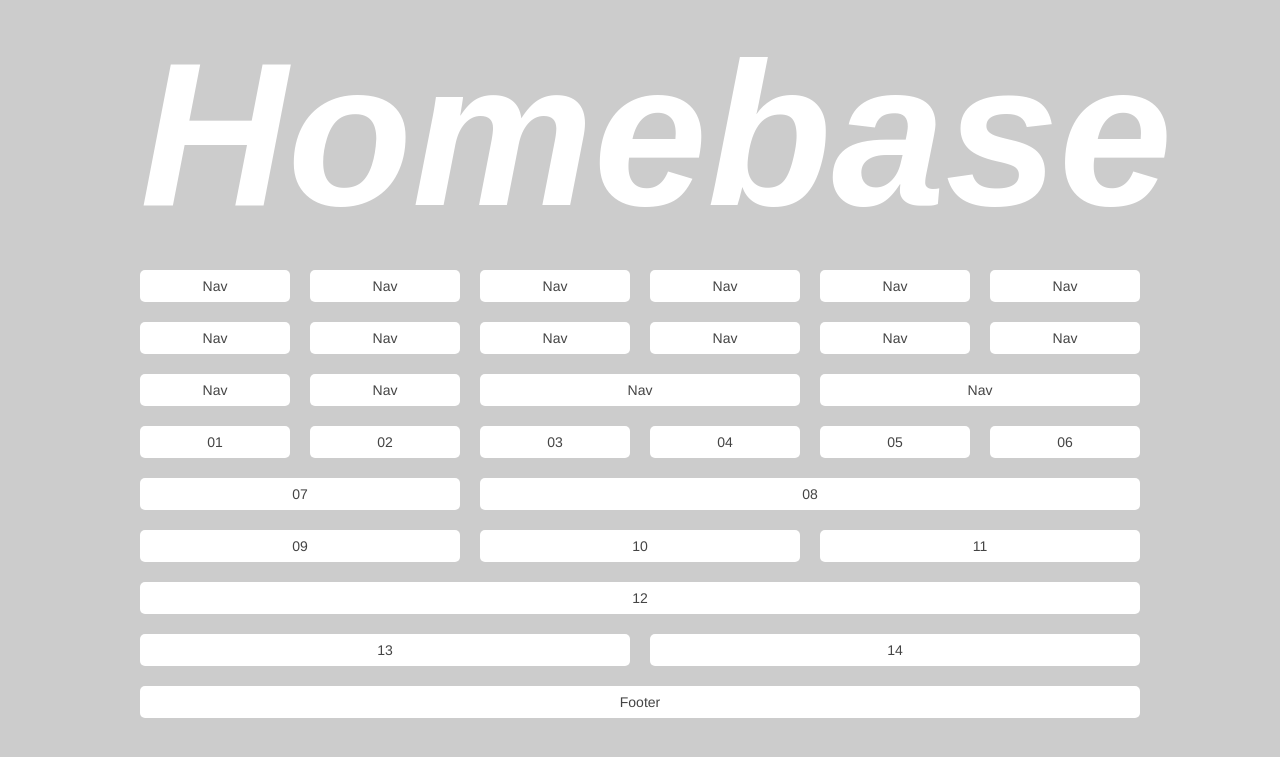
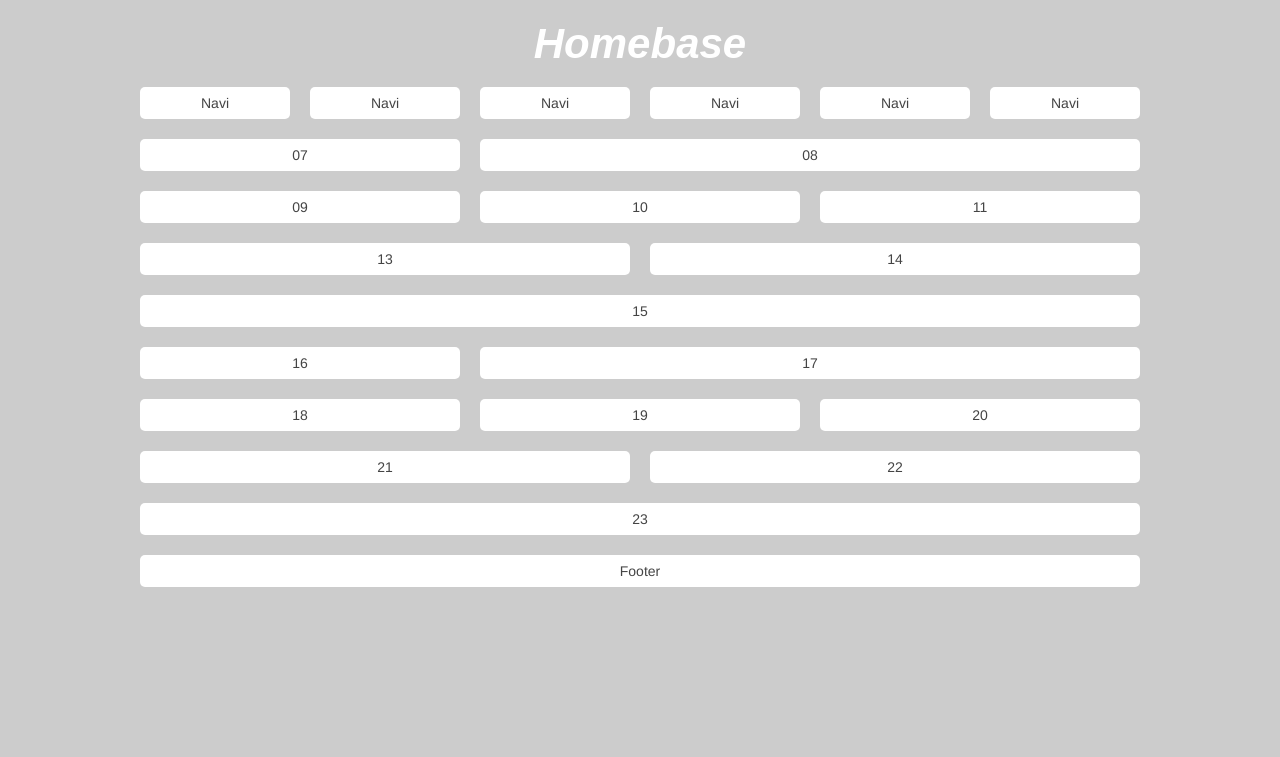
Before and after one commit to xenostar/Homebase, a PHP site: page / in a window 1280 px wide. Shown: the top 757 px of the page. Run offline with PHP 8.4, Linux system fonts and the light colour scheme; some libraries are stand-ins or nearby versions.

Commit message:
Adding a bunch of new files

```diff
--- a/assets/css/homebase.grid.css
+++ b/assets/css/homebase.grid.css
@@ -7,83 +7,53 @@
 /* Content Wrappers
 -----------------------------------------------
 /////////////////////////////////////////////// */
-.wrapper                                      { display:block; margin:0 auto; position:relative; text-align:left; vertical-align:top; }
+.wrapper                                      { margin:0 auto; position:relative; text-align:left; vertical-align:top; }
                                                 /* The .wrapper defines the overall boundary of the site. All content appears inside the .wrapper
                                                    !!! There is usually only one wrapper per page */
 
-.section                                      { display:block; margin:0 auto; position:relative; vertical-align:top; }
+.section                                      { margin:0 auto; position:relative; vertical-align:top; }
                                                 /* The .section defines an area of the site with it's own functionality, i.e.: Header Section, Navi Section, Content Section, Footer Section
                                                    !!! There must be at least one .section per .wrapper */
 
-.section_long                                 { display:block; margin:0; position:relative; padding-left:20px; padding-right:20px; vertical-align:top; }
+.section_long                                 { margin:0; position:relative; padding-left:20px; padding-right:20px; vertical-align:top; }
+                                                /* An optional .section that is always 100% width with 20 pixels of padding on either side*/
+
+.section_full                                 { margin:0; position:relative; vertical-align:top; }
                                                 /* An optional .section that is always 100% width */
 
-.row                                          { display:block; margin:0 auto; position:relative; vertical-align:top; max-width:1000px; }
+.row                                          { margin:0 auto; position:relative; vertical-align:top; max-width:1000px; }
                                                 /* The .row defines a horizontal space in which .col_0X are inserted to organize content.
                                                    !!! There must be at least one .row per .section */
 
-/* Grids
+.row:after                                    { display:block; clear:both; content:"."; font-size:0; height:0; visibility:hidden; }
+                                                /* We apply a clearfix here to stop the floats from messing everything up */
+
+/* Gutterless Grids
 -----------------------------------------------
 /////////////////////////////////////////////// */
-.col_06                                       { float:left; margin:2% 0 0 2%; vertical-align:top; width:100%; }
-.col_04                                       { float:left; margin:2% 0 0 2%; vertical-align:top; width:66%; }
-.col_03                                       { float:left; margin:2% 0 0 2%; vertical-align:top; width:49%; }
-.col_02                                       { float:left; margin:2% 0 0 2%; vertical-align:top; width:32%; }
-.col_01                                       { float:left; margin:2% 0 0 2%; vertical-align:top; width:15%; }
+.gut-none .col_06                             { float:left; margin:0; vertical-align:top; width:100%; }
+.gut-none .col_04                             { float:left; margin:0; vertical-align:top; width:66.666%; }
+.gut-none .col_03                             { float:left; margin:0; vertical-align:top; width:50%; }
+.gut-none .col_02                             { float:left; margin:0; vertical-align:top; width:33.333%; }
+.gut-none .col_01                             { float:left; margin:0; vertical-align:top; width:16.666%; }
 
-/* Nested Grid Widths
+/* Gutter Grids
 -----------------------------------------------
 /////////////////////////////////////////////// */
-.col_06 > .col_03                             { margin:0 0 0 2%; width:49%; }
-.col_04 > .col_02                             { margin:0 0 0 3.030303030303030303030303030303%; width:48.484848484848484848484848484848%; }
-.col_04 > .col_01                             { margin:0 0 0 3.030303030303030303030303030303%; width:22.727272727272727272727272727273%; }
-.col_03 > .col_01                             { margin:0 0 0 4.081632653061224489795918367347%; width:30.612244897959183673469387755102%; }
-.col_02 > .col_01                             { margin:0 0 0 6.25%; width:46.875%; }
+.gut-side .col_06                             { float:left; margin-left:2%; vertical-align:top; width:100%; }
+.gut-side .col_04                             { float:left; margin-left:2%; vertical-align:top; width:66%; }
+.gut-side .col_03                             { float:left; margin-left:2%; vertical-align:top; width:49%; }
+.gut-side .col_02                             { float:left; margin-left:2%; vertical-align:top; width:32%; }
+.gut-side .col_01                             { float:left; margin-left:2%; vertical-align:top; width:15%; }
+.gut-side .row > [class^="col_0"]:first-child { margin-left:0; }
+                                                /* Removes left margin from first .col_0X of each .row */
 
-/* Grid Fix-ups
+/* Top Gutters
 -----------------------------------------------
 /////////////////////////////////////////////// */
-.row > [class^="col_0"] > [class^="col_0"]:first-child,
-.row > [class^="col_0"]:first-child           { margin-left:0; }
-                                                /* Removes left margin from first .col_0X of each .row */
+.gut-top [class^="col_0"]                    { margin-top:2%; }
 
-
-
-
-
-/* -------------------------------------------------------------------------------------------------
-////////////////////////////////////////////////////////////////////////////////////////////////////
-HOMEBASE.GRID.CSS : MEDIAQUERIES
-////////////////////////////////////////////////////////////////////////////////////////////////////
-------------------------------------------------------------------------------------------------- */
-/* Smartphones
+/* Bottom Gutters
 -----------------------------------------------
 /////////////////////////////////////////////// */
-@media (max-width:480px)                      {
-.wrapper                                      { max-width:100%; }
-.section                                      { width:96%; }
-}
-
-/* Portrait Tablets
------------------------------------------------
-/////////////////////////////////////////////// */
-@media (min-width:480px) and (max-width:768px){
-.wrapper                                      { max-width:100%; }
-.section                                      { width:96%; }
-}
-
-/* Landscape Tablets
------------------------------------------------
-/////////////////////////////////////////////// */
-@media (min-width:768px) and (max-width:979px){
-.wrapper                                      { max-width:100%; }
-.section                                      { width:96%; }
-}
-
-/* Default
------------------------------------------------
-/////////////////////////////////////////////// */
-@media (min-width:980px)                      {
-.wrapper                                      { padding-left:20px; padding-right:20px; max-width:1000px; }
-.section                                      { max-width:1000px; }
-}
+.gut-bot [class^="col_0"]                    { margin-bottom:20px; }
--- a/assets/css/style.css
+++ b/assets/css/style.css
@@ -38,7 +38,7 @@
 /* Header
 -----------------------------------------------
 /////////////////////////////////////////////// */
-.title                                        { color:#fff; font-style:italic; width:100%; }
+#head .title                                  { color:#fff; font-style:italic; }
 
 /* Nav
 -----------------------------------------------
@@ -63,14 +63,14 @@
 ////////////////////////////////////////////////////////////////////////////////////////////////////
 ------------------------------------------------------------------------------------------------- */
 body                                          { background:#ccc; }
-.wrapper                                      { background:transparent; }
+.wrapper                                      { background:none; }
 .pad                                          { padding:.5em; }
 .mar                                          { margin:.5em; }
 
 /* Header
 -----------------------------------------------
 /////////////////////////////////////////////// */
-#header h1                                    { text-align:center; }
+#head h1                                      { text-align:center; }
 
 /* Nav
 -----------------------------------------------
@@ -78,20 +78,17 @@
 #navi > div > div > div                       { text-align:center; background:#fff; border-radius:5px; }
 #navi > div > div:hover > div                 { background:#eee; }
 
-#navi2 > div > div > div                      { text-align:center; background:#fff; border-radius:5px; }
-#navi2 > div > div:hover > div                { background:#eee; }
-
 /* Content
 -----------------------------------------------
 /////////////////////////////////////////////// */
-#content > div > div                          { text-align:center; background:#fff; border-radius:5px; }
-#content > div:hover > div                    { background:#eee; }
+#cont > div > div                             { text-align:center; background:#fff; border-radius:5px; }
+#cont > div:hover > div                       { background:#eee; }
 
 /* Footer
 -----------------------------------------------
 /////////////////////////////////////////////// */
-#footer > div > div                           { text-align:center; background:#fff; border-radius:5px; }
-#footer > div:hover > div                     { background:#eee; }
+#foot > div > div                             { text-align:center; background:#fff; border-radius:5px; }
+#foot > div:hover > div                       { background:#eee; }
 
 
 
@@ -107,16 +104,8 @@
 /////////////////////////////////////////////// */
 @media (max-width:480px)                      {
 
-#navi .col_03                                 { display:block; margin:0; width:100%; }
-#navi .col_01                                 { margin:2% 0 0 2%; width:32%; }
-#navi .col_01:first-child                     { margin-left:0; }
-
-#content .col_01                              { display:block; margin-left:0; width:100%; }
-#content .col_02                              { display:block; margin-left:0; width:100%; }
-#content .col_03                              { display:block; margin-left:0; width:100%; }
-#content .col_04                              { display:block; margin-left:0; width:100%; }
-
-}
+#navi [class^="col_0"]                        { margin-left:0; width:100%; }
+#cont [class^="col_0"]                        { margin-left:0; width:100%; }
 
 /* Portrait Tablets
 -----------------------------------------------
--- a/assets/scripts/_notes/dwsync.xml
+++ b/assets/scripts/_notes/dwsync.xml
@@ -1,5 +1,5 @@
 <?xml version="1.0" encoding="utf-8" ?>
 <dwsync>
-<file name="fittext.js" server="ftp.xenostar.net//public_html/portfolio/websites/homebase/" local="129616098040000000" remote="129911730600000000" />
-<file name="scripts.js" server="ftp.xenostar.net//public_html/portfolio/websites/homebase/" local="129911771416223735" remote="129911735400000000" />
+<file name="fittext.js" server="ftp.xenostar.net//public_html/portfolio/websites/homebase/" local="129911730600000000" remote="130021498200000000" Dst="1" />
+<file name="scripts.js" server="ftp.xenostar.net//public_html/portfolio/websites/homebase/" local="130021533445719594" remote="130021497000000000" Dst="1" />
 </dwsync>
--- a/assets/scripts/scripts.js
+++ b/assets/scripts/scripts.js
@@ -7,13 +7,4 @@
 ----------------------------------------------- */
 $(function(){
 
-  // Setting scroll to top
-  $("a[href='#top']").click(function() {
-    $("html, body").animate({ scrollTop: 0 }, "slow");
-    return false;
-  });
-
-  // Assigning FitText to header
-  $("#header h1").fitText(0.49);
-
 });
--- a/index.html
+++ b/index.html
@@ -29,98 +29,35 @@
 	<!-- CSS -->
 	<link type="text/css" rel="stylesheet" href="assets/css/homebase.css" />
 
-  <!-- jQuery from Google Repository, load local library if load fails -->
-  <script src="//ajax.googleapis.com/ajax/libs/jquery/1.8.3/jquery.min.js"></script>
-
 	<!-- HTML5 shim, for IE6-8 support of HTML5 elements -->
 	<!--[if lt IE 9]>
 		<script src="http://html5shim.googlecode.com/svn/trunk/html5.js"></script>
 	<![endif]-->
 
-  <!-- FitText for responsive type. MUST be after CSS/jQuery includes -->
-  <script type="text/javascript" src="assets/scripts/fittext.js"></script>
-
-  <!-- Custom Scripts & Plugins -->
-  <script type="text/javascript" src="assets/scripts/scripts.js"></script>
-
 </head>
 <body id="top">
+<div class="wrapper gut-side gut-top">
 
-<div class="wrapper">
-  <div class="section" id="header">
+	<div class="section_long" id="head">
 		<div class="row">
 
 		<div class="col_06"><h1 class="title">Homebase</h1></div>
 
 		</div>
 	</div>
-  <div class="section" id="navi">
+	<div class="section_long" id="navi">
 		<div class="row">
 
-      <div class="col_03">
-
-        <div class="col_01"><div class="pad">Nav</div></div>
-        <div class="col_01"><div class="pad">Nav</div></div>
-        <div class="col_01"><div class="pad">Nav</div></div>
-
-      </div>
-      <div class="col_03">
-
-        <div class="col_01"><div class="pad">Nav</div></div>
-        <div class="col_01"><div class="pad">Nav</div></div>
-        <div class="col_01"><div class="pad">Nav</div></div>
-
-      </div>
+			<div class="col_01"><div class="pad">Navi</div></div>
+			<div class="col_01"><div class="pad">Navi</div></div>
+			<div class="col_01"><div class="pad">Navi</div></div>
+			<div class="col_01"><div class="pad">Navi</div></div>
+			<div class="col_01"><div class="pad">Navi</div></div>
+			<div class="col_01"><div class="pad">Navi</div></div>
 
 		</div>
 	</div>
-  <div class="section" id="navi2">
-    <div class="row">
-
-      <div class="col_02">
-
-        <div class="col_01"><div class="pad">Nav</div></div>
-        <div class="col_01"><div class="pad">Nav</div></div>
-
-      </div>
-      <div class="col_04">
-
-        <div class="col_01"><div class="pad">Nav</div></div>
-        <div class="col_01"><div class="pad">Nav</div></div>
-        <div class="col_01"><div class="pad">Nav</div></div>
-        <div class="col_01"><div class="pad">Nav</div></div>
-
-      </div>
-
-    </div>
-    <div class="row">
-
-      <div class="col_02">
-
-        <div class="col_01"><div class="pad">Nav</div></div>
-        <div class="col_01"><div class="pad">Nav</div></div>
-
-      </div>
-      <div class="col_04">
-
-        <div class="col_02"><div class="pad">Nav</div></div>
-        <div class="col_02"><div class="pad">Nav</div></div>
-
-      </div>
-
-    </div>
-  </div>
-  <div class="section" id="content">
-    <div class="row">
-
-      <div class="col_01"><div class="pad">01</div></div>
-      <div class="col_01"><div class="pad">02</div></div>
-      <div class="col_01"><div class="pad">03</div></div>
-      <div class="col_01"><div class="pad">04</div></div>
-      <div class="col_01"><div class="pad">05</div></div>
-      <div class="col_01"><div class="pad">06</div></div>
-
-    </div>
+	<div class="section_long" id="cont">
 		<div class="row">
 
 			<div class="col_02"><div class="pad">07</div></div>
@@ -136,24 +73,62 @@
 		</div>
 		<div class="row">
 
-      <div class="col_06"><div class="pad">12</div></div>
+			<div class="col_03"><div class="pad">13</div></div>
+			<div class="col_03"><div class="pad">14</div></div>
 
 		</div>
 		<div class="row">
 
-      <div class="col_03"><div class="pad">13</div></div>
-      <div class="col_03"><div class="pad">14</div></div>
+			<div class="col_06"><div class="pad">15</div></div>
 
 		</div>
 	</div>
-  <div class="section" id="footer">
+	<div class="section_long" id="cont">
+		<div class="row">
+
+			<div class="col_02"><div class="pad">16</div></div>
+			<div class="col_04"><div class="pad">17</div></div>
+
+		</div>
+		<div class="row">
+
+			<div class="col_02"><div class="pad">18</div></div>
+			<div class="col_02"><div class="pad">19</div></div>
+			<div class="col_02"><div class="pad">20</div></div>
+
+		</div>
+		<div class="row">
+
+			<div class="col_03"><div class="pad">21</div></div>
+			<div class="col_03"><div class="pad">22</div></div>
+
+		</div>
+		<div class="row">
+
+			<div class="col_06"><div class="pad">23</div></div>
+
+		</div>
+	</div>
+	<div class="section_long gut-bot" id="foot">
 		<div class="row">
 
 			<div class="col_06"><div class="pad">Footer</div></div>
 
 		</div>
 	</div>
+
 </div>
+
+	<!-- Scripts -->
+
+	<!-- jQuery from Google Repository, load local library if load fails -->
+	<script src="//ajax.googleapis.com/ajax/libs/jquery/1.8.3/jquery.min.js"></script>
+
+	<!-- FitText for responsive type. MUST be after CSS/jQuery includes -->
+	<script type="text/javascript" src="assets/scripts/fittext.js"></script>
+
+	<!-- Custom Scripts & Plugins -->
+	<script type="text/javascript" src="assets/scripts/scripts.js"></script>
 
 </body>
 </html>
```
Also changed, not shown: assets/css/_notes/dwsync.xml (+4 -4 lines), 1 other file. Lines whose indentation alone changed are shown as unchanged.
